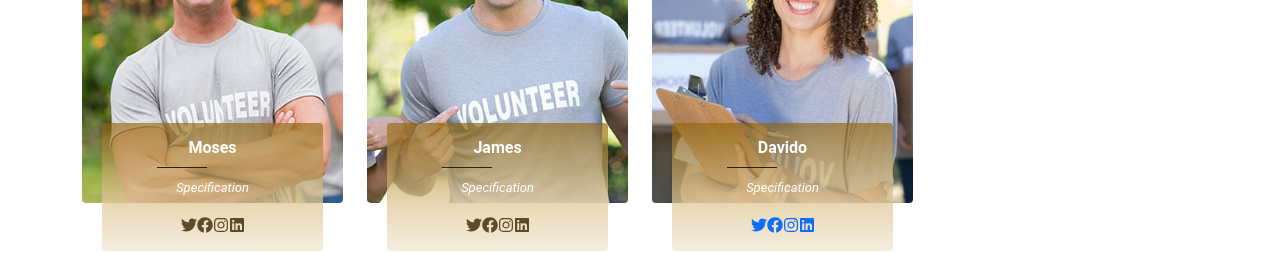
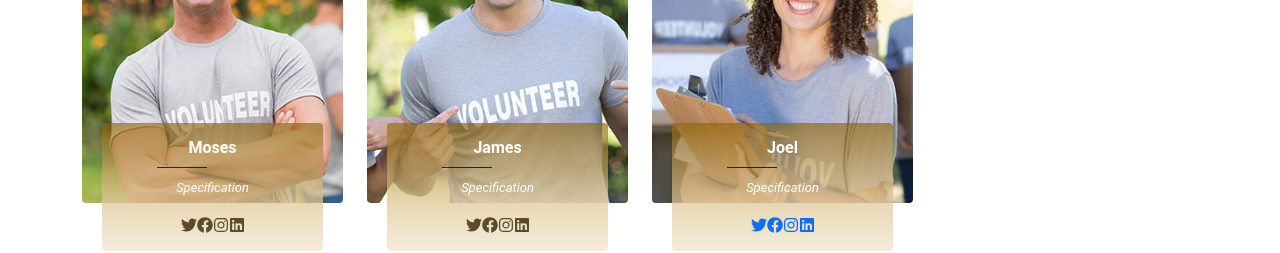
Before and after one commit to zeredogo/krypto-zone-charity, a React (Create React App) app: page / in a window 1280 px wide. Shown: the part 3100-3353 px from the top of the page. Built offline with nearby package versions, Linux system fonts and the light colour scheme.

Commit message:
updating commit

```diff
--- a/src/component/Team.jsx
+++ b/src/component/Team.jsx
@@ -76,7 +76,7 @@ const Team = () => {
                   <img src={Team3} className="img-fluid" alt=""/>
                 </div>
                 <div className="team-info">
-                  <h4>Davido</h4>
+                  <h4>Joel</h4>
                   <span>Specification</span>
                   <div className="social">
 
```
